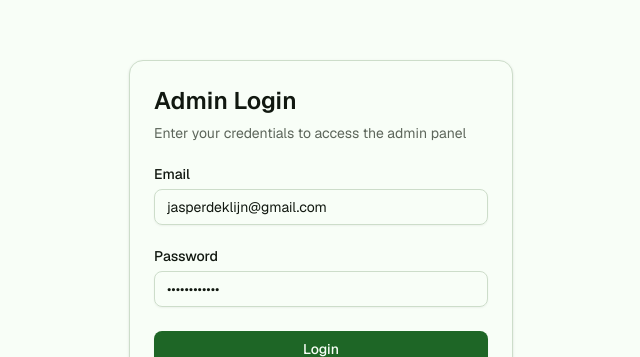
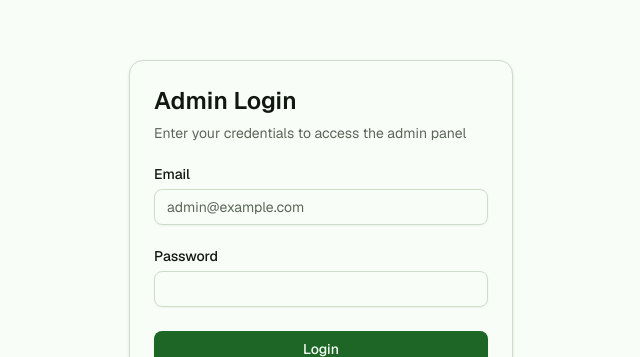
Before and after one commit to jasperdeklijn/fleursetebeilles, a Next.js app: page /auth/login in a window 1280 px wide. Shown: the part 126-483 px from the top of the page, without its empty margins (319-959 px from the left). Built offline with nearby package versions, Linux system fonts and the light colour scheme.

Commit message:
Update page.tsx

```diff
--- a/app/auth/login/page.tsx
+++ b/app/auth/login/page.tsx
@@ -12,8 +12,8 @@ import { useRouter } from "next/navigation"
 import { useState } from "react"
 
 export default function Page() {
-  const [email, setEmail] = useState("jasperdeklijn@gmail.com")
-  const [password, setPassword] = useState("admintest123")
+  const [email, setEmail] = useState()
+  const [password, setPassword] = useState()
   const [error, setError] = useState<string | null>(null)
   const [isLoading, setIsLoading] = useState(false)
   const router = useRouter()
```
